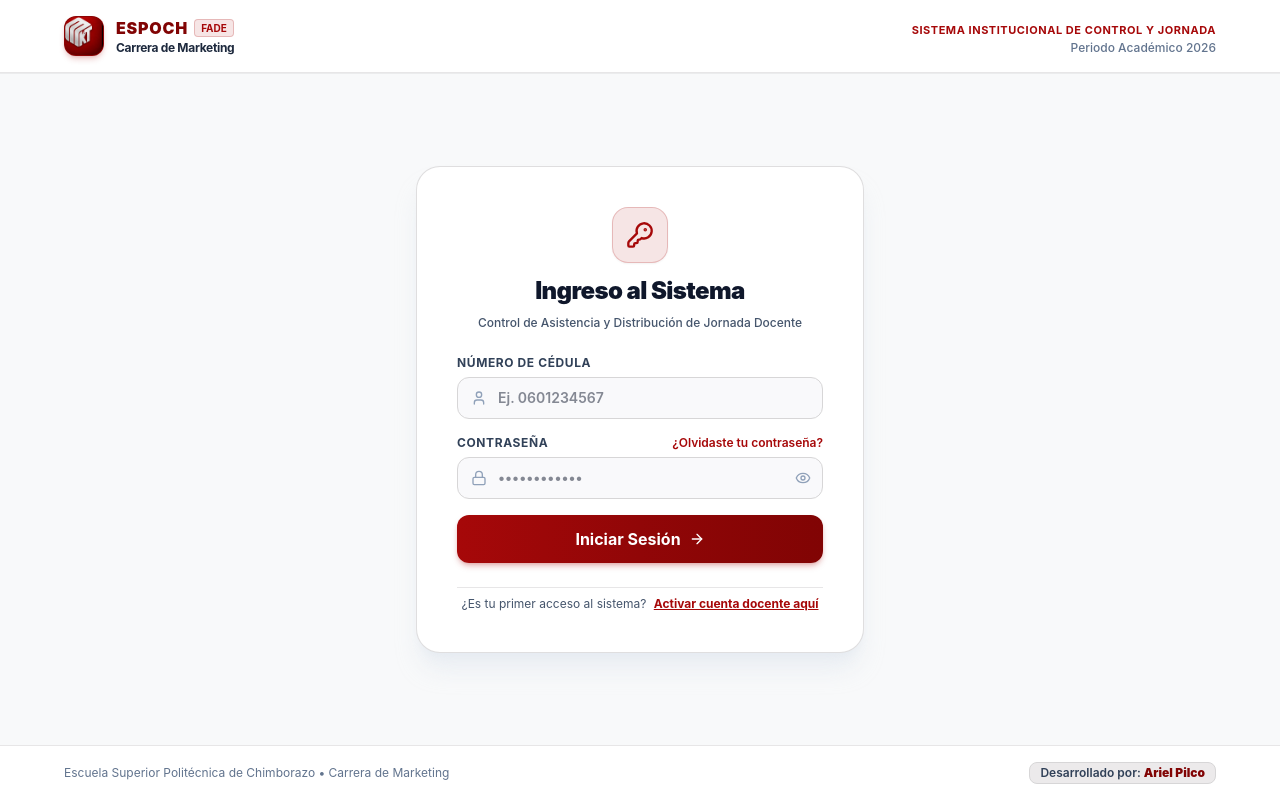
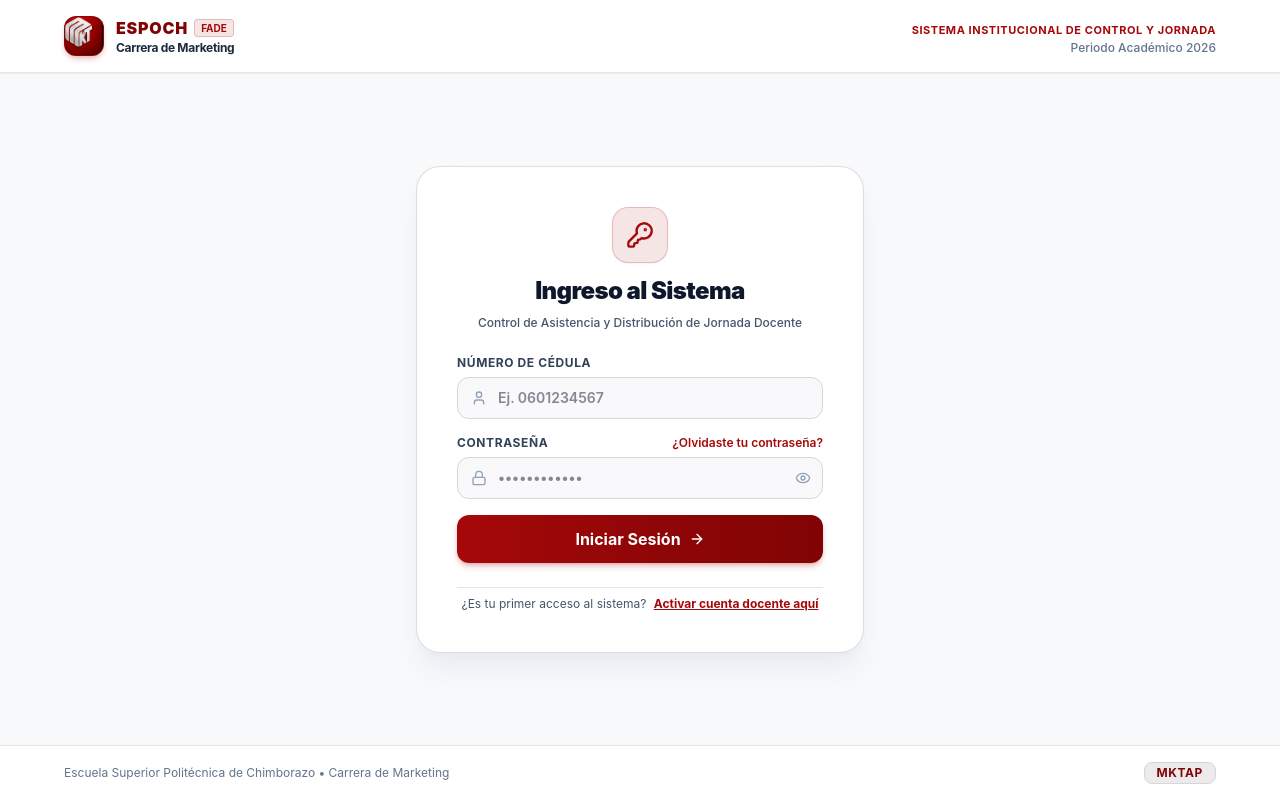
Before and after one commit to apilcordova-cyber/asistencia-docente-espoch, a React (Vite) app in the folder client/: page / in a window 1280 px wide. Built offline with nearby package versions, Linux system fonts and the light colour scheme.

Commit message:
Add files via upload

```diff
--- a/client/src/App.jsx
+++ b/client/src/App.jsx
@@ -127,8 +127,8 @@ export default function App() {
           <div className="flex items-center gap-2">
             <span>Sistema Institucional de Asistencia Docente</span>
             <span>•</span>
-            <span className="font-medium text-gray-700">
-              Desarrollado por: <strong className="text-[#810404] font-bold">Ariel Pilco</strong>
+            <span className="font-bold text-[#810404] tracking-wider">
+              MKTAP
             </span>
           </div>
         </div>
--- a/client/src/components/CoordinadorConfiguracion.jsx
+++ b/client/src/components/CoordinadorConfiguracion.jsx
@@ -372,8 +372,8 @@ export default function CoordinadorConfiguracion() {
         <p className="text-[11px] text-gray-500 mt-0.5">
           Carrera de Marketing • Escuela Superior Politécnica de Chimborazo (ESPOCH 2026)
         </p>
-        <p className="text-[11px] font-medium text-[#A60809] mt-1">
-          Diseñado y Desarrollado por: <span className="font-bold underline">Ariel Pilco</span>
+        <p className="text-[11px] font-bold text-[#A60809] mt-1 tracking-wider">
+          MKTAP
         </p>
       </div>
     </div>
--- a/client/src/components/LoginScreen.jsx
+++ b/client/src/components/LoginScreen.jsx
@@ -211,8 +211,8 @@ export default function LoginScreen({ onLoginSuccess }) {
       <footer className="py-4 px-6 border-t border-[#D7D6D7]/60 bg-white text-center text-xs text-slate-500">
         <div className="max-w-6xl mx-auto flex flex-col sm:flex-row items-center justify-between gap-2">
           <span>Escuela Superior Politécnica de Chimborazo &bull; Carrera de Marketing</span>
-          <span className="bg-[#ECEAEB] text-slate-700 font-semibold px-2.5 py-0.5 rounded-lg border border-[#D7D6D7]">
-            Desarrollado por: <strong className="text-[#810404]">Ariel Pilco</strong>
+          <span className="bg-[#ECEAEB] text-[#810404] font-bold px-3 py-0.5 rounded-lg border border-[#D7D6D7] tracking-wider text-xs">
+            MKTAP
           </span>
         </div>
       </footer>
--- a/client/src/utils/exportadorPdf.js
+++ b/client/src/utils/exportadorPdf.js
@@ -229,11 +229,11 @@ export function generarPdfOficial(data) {
   doc.text(institucion?.director_carrera || 'Coordinador(a) de Carrera de Marketing', 155, signatureY + 7, { align: 'center' });
   doc.text('Carrera de Marketing ESPOCH', 155, signatureY + 10, { align: 'center' });
 
-  // Marca de agua y crédito técnico de Ariel Pilco
+  // Marca de agua y crédito técnico MKTAP
   doc.setFontSize(6.5);
   doc.setFont('helvetica', 'italic');
   doc.setTextColor(148, 163, 184);
-  doc.text('Plataforma de Control de Asistencia y Jornada Docente • Carrera de Marketing ESPOCH • Desarrollo: Ariel Pilco', 105, pageHeight - 5, { align: 'center' });
+  doc.text('Plataforma de Control de Asistencia y Jornada Docente • Carrera de Marketing ESPOCH • MKTAP', 105, pageHeight - 5, { align: 'center' });
 
   const filename = `Asistencia_Marketing_${nombreCompleto.replace(/\s+/g, '_')}_${mes}.pdf`;
   doc.save(filename);
```
